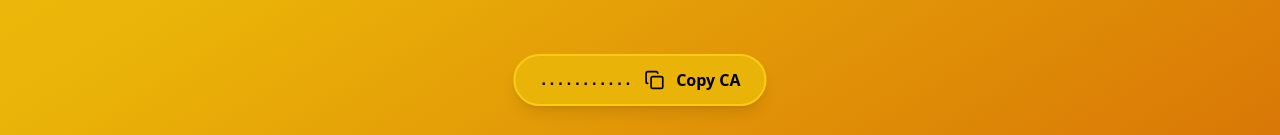
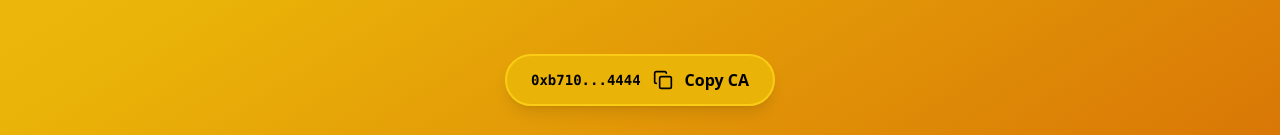
Before and after one commit to bug4/bnbot, a React (Vite) app: page / in a window 1280 px wide. Shown: the part 662-797 px from the top of the page. Built offline with nearby package versions, Linux system fonts and the light colour scheme.

Commit message:
Ready for deployment

```diff
--- a/src/components/CopyButton.tsx
+++ b/src/components/CopyButton.tsx
@@ -6,7 +6,7 @@ interface CopyButtonProps {
 }
 
 const CopyButton: React.FC<CopyButtonProps> = ({
-  contractAddress = "...."
+  contractAddress = "0xb71024e212a8263f08ee76fb183722d1f4894444"
 }) => {
   const [copied, setCopied] = useState(false);
 
--- a/src/components/NavigationButtons.tsx
+++ b/src/components/NavigationButtons.tsx
@@ -17,7 +17,7 @@ const NavigationButtons: React.FC = () => {
 
       {/* Buy BNBot Button - Top Right */}
       <a
-        href="https://four.meme/token/"
+        href="https://four.meme/token/0xb71024e212a8263f08ee76fb183722d1f4894444"
         target="_blank"
         rel="noopener noreferrer"
         className="fixed top-6 right-6 z-20 bg-yellow-500 hover:bg-yellow-400 text-black font-semibold px-4 py-2 rounded-full shadow-lg hover:shadow-xl transition-all duration-300 flex items-center space-x-2 group border-2 border-yellow-400 hover:border-yellow-300"
```
